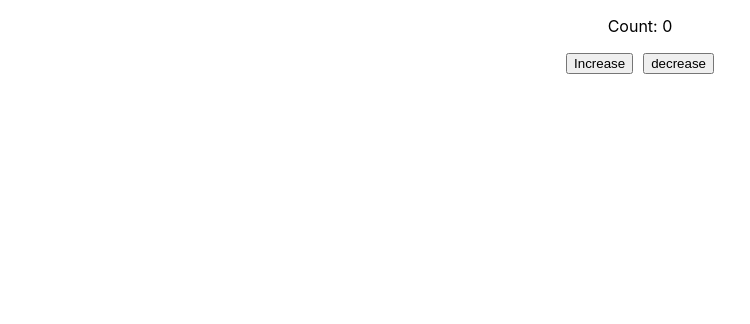
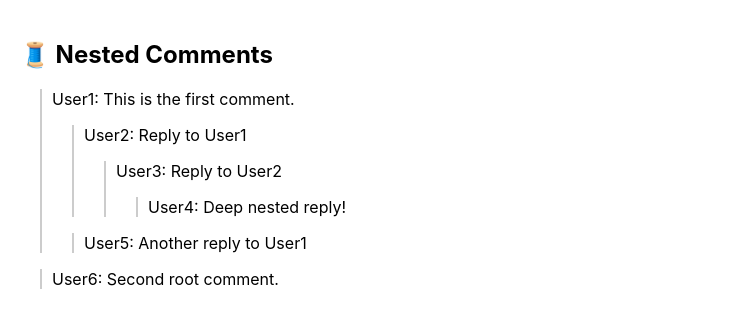
Before and after one commit to sreddy1264/my-react-app, a React (Create React App) app: page / in a window 1280 px wide. Shown: the top 324 px of the page, without its empty margins (0-750 px from the left). Built offline with nearby package versions, Linux system fonts and the light colour scheme.

Commit message:
feat(NestedComments): recursive component for displaying comments

```diff
--- a/src/App.js
+++ b/src/App.js
@@ -22,6 +22,7 @@ import { VirtualizedList } from './components/VirtualizedList';
 import { InfiniteScrolling } from './components/InfiniteScrolling';
 import { StarRating } from './components/StarRating';
 import { Counter } from './components/Counter';
+import { CommentSection } from "./components/comments/CommentSection";
 
 function App() {
   //  If we list all the natural numbers below 10 that are multiples of 3
@@ -175,7 +176,9 @@ function App() {
   // Uncomment this for StarRating
   // return <StarRating count={5} />;
   // Uncomment this for counter
-  return <Counter />;
+  // return <Counter />;
+  //uncomment this for NestedCommentSection
+  return <CommentSection />;
 }
 
 export default App;
--- /dev/null
+++ b/src/components/comments/CommentSection.jsx
@@ -0,0 +1,11 @@
+import { commentsData } from "./comments.const";
+import { NestedComments } from "./NestedComments";
+
+export const CommentSection = () => {
+  return (
+    <div style={{ padding: "20px" }}>
+      <h2>🧵 Nested Comments</h2>
+      <NestedComments comments={commentsData} />
+    </div>
+  );
+};
--- /dev/null
+++ b/src/components/comments/NestedComments.jsx
@@ -0,0 +1,28 @@
+export const NestedComments = ({ comments }) => {
+  return (
+    <div>
+      {comments.map((comment) => {
+        return (
+          <div>
+            <div
+              key={comment.id}
+              style={{
+                borderLeft: "2px solid #ccc",
+                paddingLeft: "10px",
+                marginTop: "10px",
+                marginLeft: "20px",
+              }}
+            >
+              <p>
+                {comment.user}: {comment.text}
+              </p>
+              {comment.replies.length > 0 ? (
+                <NestedComments comments={comment.replies} />
+              ) : null}
+            </div>
+          </div>
+        );
+      })}
+    </div>
+  );
+};
--- /dev/null
+++ b/src/components/comments/comments.const.js
@@ -0,0 +1,42 @@
+// commentsData.js
+export const commentsData = [
+  {
+    id: 1,
+    user: "User1",
+    text: "This is the first comment.",
+    replies: [
+      {
+        id: 2,
+        user: "User2",
+        text: "Reply to User1",
+        replies: [
+          {
+            id: 3,
+            user: "User3",
+            text: "Reply to User2",
+            replies: [
+              {
+                id: 4,
+                user: "User4",
+                text: "Deep nested reply!",
+                replies: [],
+              },
+            ],
+          },
+        ],
+      },
+      {
+        id: 5,
+        user: "User5",
+        text: "Another reply to User1",
+        replies: [],
+      },
+    ],
+  },
+  {
+    id: 6,
+    user: "User6",
+    text: "Second root comment.",
+    replies: [],
+  },
+];
```
